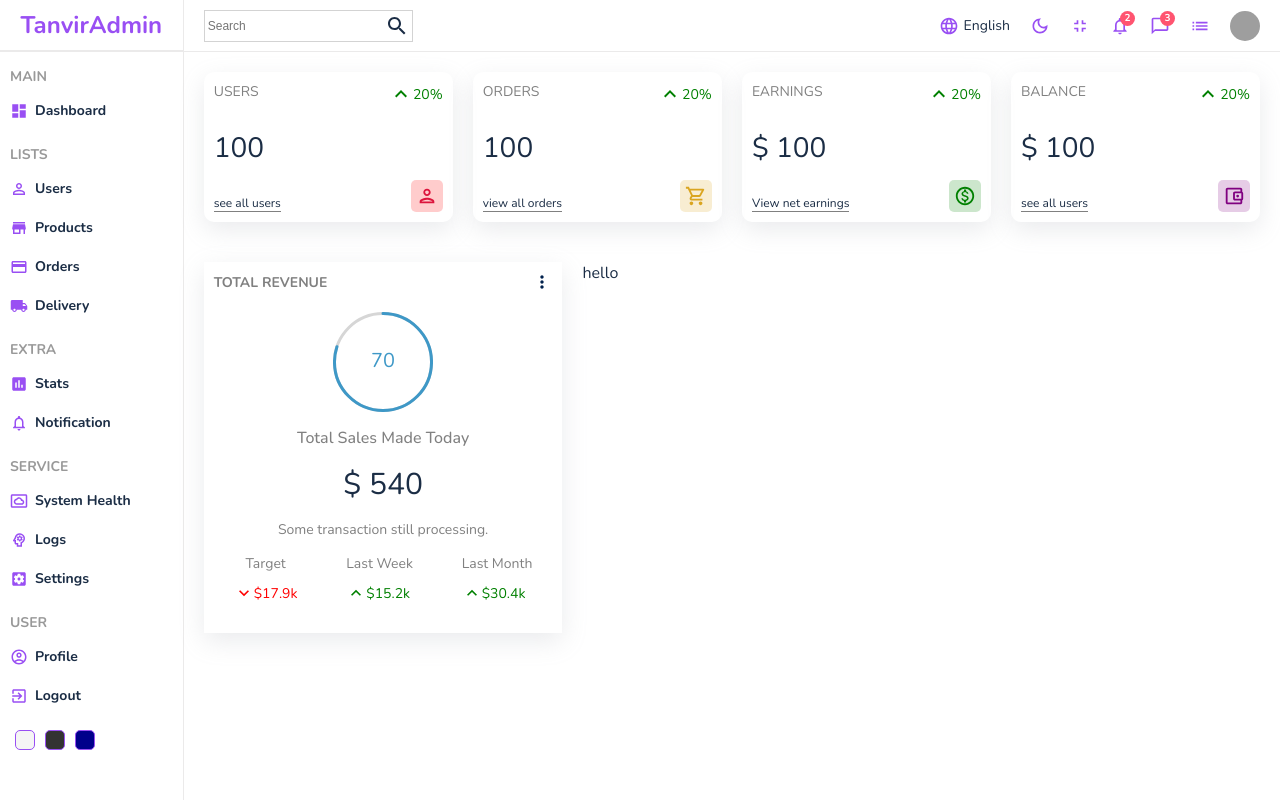
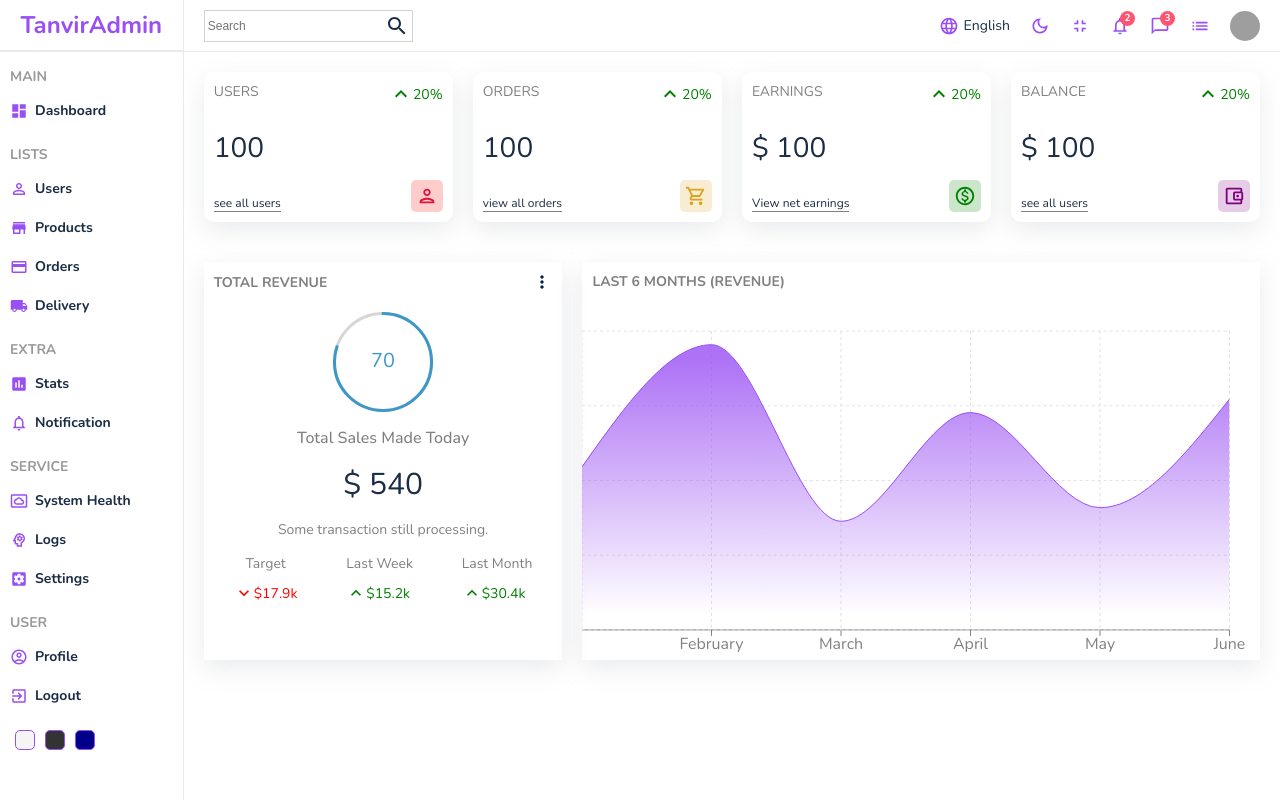
Before and after one commit to tanvirch0750/React-Admin-Dashboard, a React (Create React App) app: page / in a window 1280 px wide. Built offline with nearby package versions, Linux system fonts and the light colour scheme; grey boxes are pictures that could not be loaded.

Commit message:
implemented chart component with rechart

```diff
--- a/package.json
+++ b/package.json
@@ -15,6 +15,7 @@
     "react-dom": "^18.2.0",
     "react-router-dom": "^6.3.0",
     "react-scripts": "5.0.1",
+    "recharts": "^2.1.12",
     "sass": "^1.53.0",
     "web-vitals": "^2.1.4"
   },
--- a/src/components/charts/chart/Chart.jsx
+++ b/src/components/charts/chart/Chart.jsx
@@ -1,7 +1,54 @@
+import {
+  Area,
+  AreaChart,
+  CartesianGrid,
+  ResponsiveContainer,
+  Tooltip,
+  XAxis,
+} from 'recharts';
+
 import './Chart.scss';
 
-const Chart = () => {
-  return <div className="chart">hello</div>;
+const data = [
+  { name: 'January', Total: 1200 },
+  { name: 'February', Total: 2100 },
+  { name: 'March', Total: 800 },
+  { name: 'April', Total: 1600 },
+  { name: 'May', Total: 900 },
+  { name: 'June', Total: 1700 },
+];
+
+const Chart = ({ aspect, title }) => {
+  return (
+    <div className="chart">
+      <div className="title">{title}</div>
+      <ResponsiveContainer width="100%" aspect={aspect}>
+        <AreaChart
+          width={730}
+          height={250}
+          data={data}
+          margin={{ top: 10, right: 30, left: 0, bottom: 0 }}
+        >
+          <defs>
+            <linearGradient id="total" x1="0" y1="0" x2="0" y2="1">
+              <stop offset="5%" stopColor="#994ff3" stopOpacity={0.8} />
+              <stop offset="95%" stopColor="#994ff3" stopOpacity={0} />
+            </linearGradient>
+          </defs>
+          <XAxis dataKey="name" stroke="gray" />
+          <CartesianGrid strokeDasharray="3 3" className="chartGrid" />
+          <Tooltip />
+          <Area
+            type="monotone"
+            dataKey="Total"
+            stroke="#994ff3"
+            fillOpacity={1}
+            fill="url(#total)"
+          />
+        </AreaChart>
+      </ResponsiveContainer>
+    </div>
+  );
 };
 
 export default Chart;
--- a/src/components/charts/chart/Chart.scss
+++ b/src/components/charts/chart/Chart.scss
@@ -1,3 +1,18 @@
 .chart {
   flex: 4;
+  box-shadow: rgba(149, 157, 165, 0.2) 0px 8px 24px;
+  color: gray;
+
+  .title {
+    font-weight: 700;
+    text-transform: uppercase;
+    font-size: 14px;
+    color: gray;
+    margin-bottom: 20px;
+    padding: 10px;
+  }
+
+  .chartGrid {
+    stroke: rgb(228, 225, 225);
+  }
 }
--- a/src/components/charts/featured/Featured.scss
+++ b/src/components/charts/featured/Featured.scss
@@ -10,7 +10,7 @@
     color: var(--heading-color);
 
     .title {
-      font-size: 700;
+      font-weight: 700;
       text-transform: uppercase;
       font-size: 14px;
       color: gray;
--- a/src/pages/home/Home.jsx
+++ b/src/pages/home/Home.jsx
@@ -20,7 +20,7 @@ const Home = () => {
         </div>
         <div className="charts">
           <Featured />
-          <Chart />
+          <Chart title="Last 6 Months (Revenue)" aspect={2 / 1} />
         </div>
       </div>
     </div>
```
Also changed, not shown: 1 other file (tests, documents, lock files or other folders).
